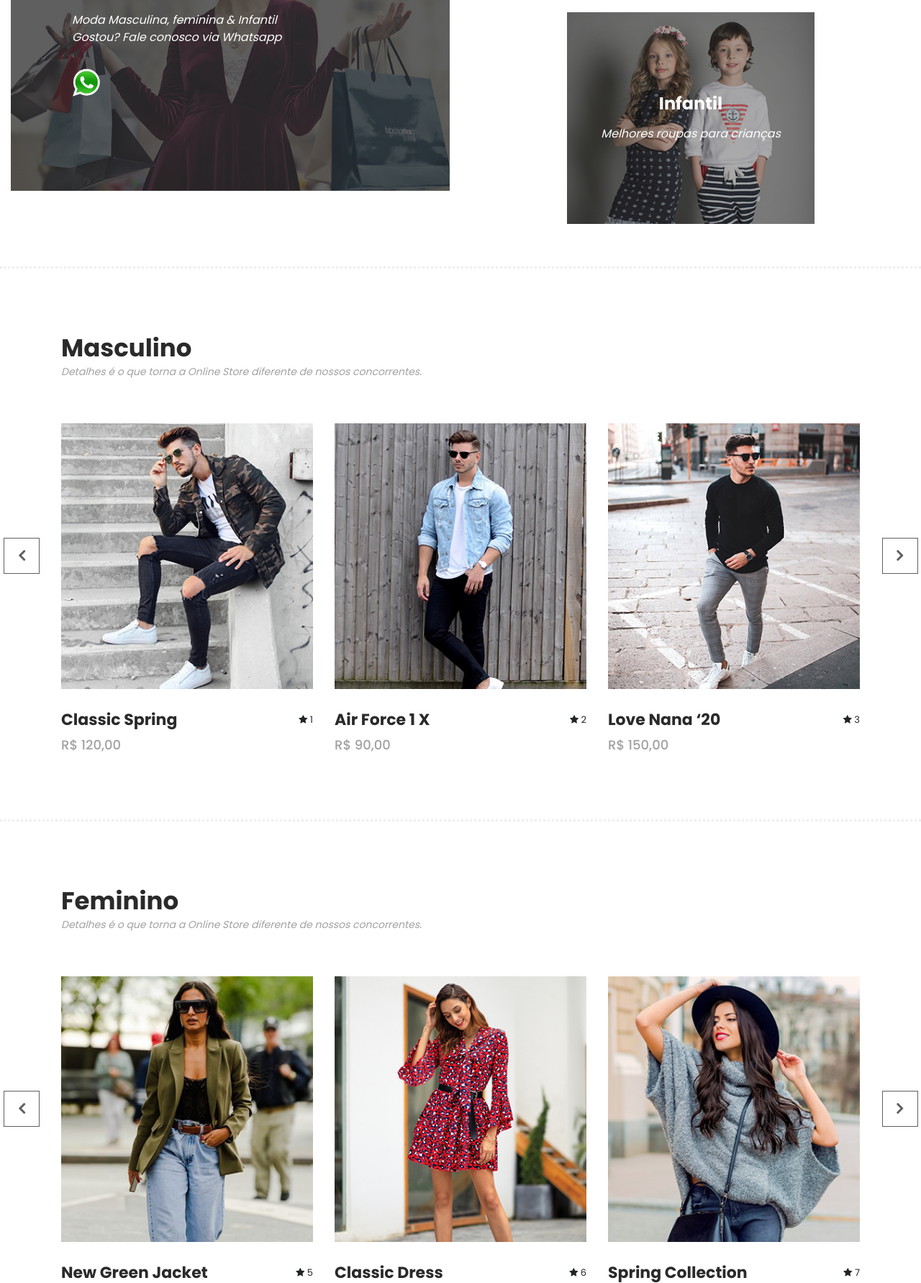
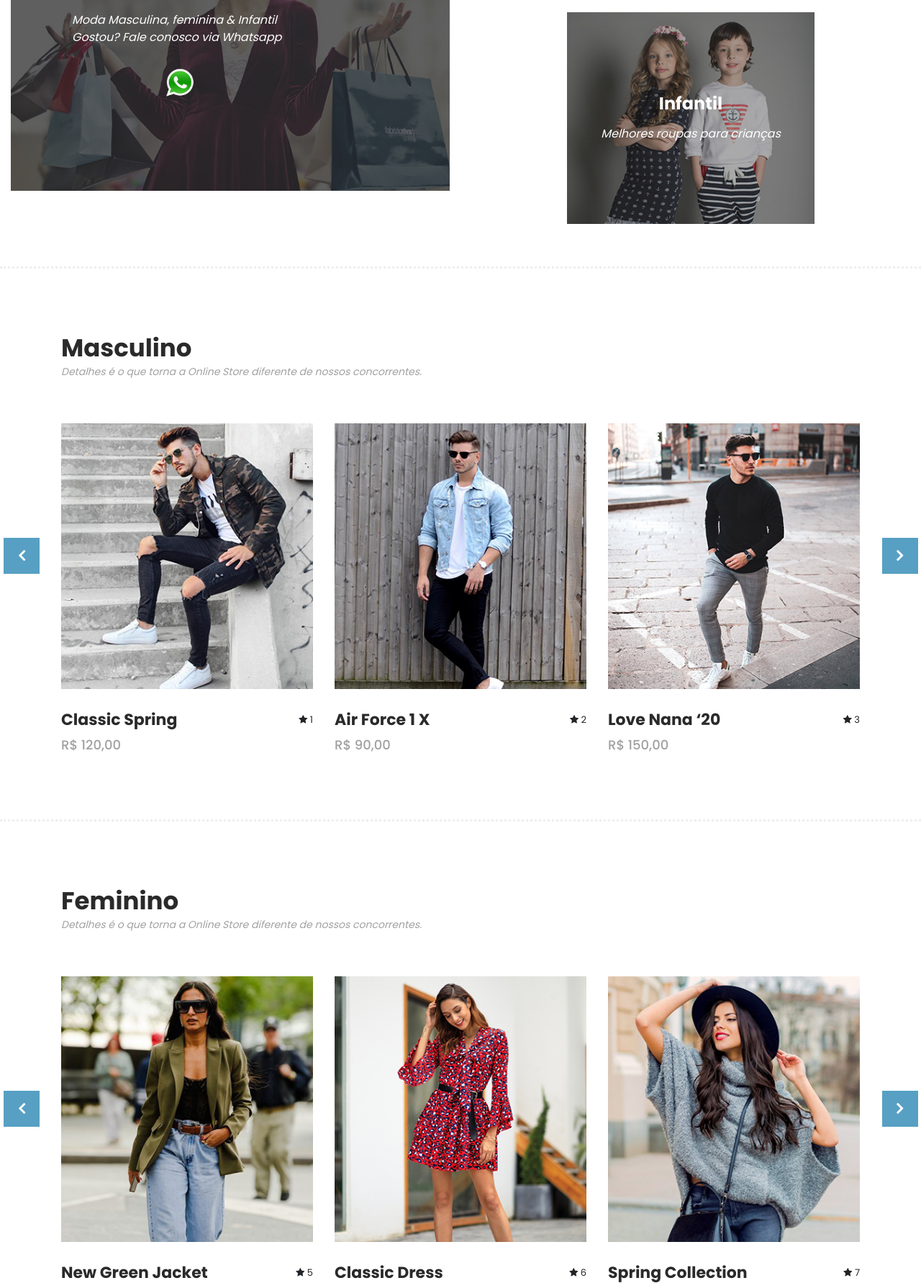
Before and after one commit to allecosta/shopping-online-store, a PHP site: page /index.php in a window 1280 px wide. Shown: the part 420-2202 px from the top of the page at 72% size. Run offline with PHP 8.4, Linux system fonts and the light colour scheme.

Commit message:
feat: release v0.6

```diff
--- a/assets/css/style.css
+++ b/assets/css/style.css
@@ -760,6 +760,13 @@ banner
   margin-bottom: 30px;
 }
 
+.main-banner .left-content .thumb .inner-content .whats {
+  display: block;
+  margin-left: auto;
+  margin-right: auto;
+  width: 20%;
+}
+
 .main-banner .right-content .right-first-image {
   margin-bottom: 28.5px;
 }
@@ -948,15 +955,15 @@ Men
 #men .owl-nav .owl-prev:before {
   display: inline-block;
   font-family: 'FontAwesome';
-  color: #2a2a2a;
+  color: #fff;
   font-size: 25px;
   font-weight: 700;
   content: '\f104';
   width: 50px;
   height: 50px;
-  background-color: transparent;
+  background-color: #2081AF;
   line-height: 48px;
-  border: 1px solid #2a2a2a;
+  border: 1px solid #2081AF;
 }
 
 #men .owl-nav .owl-prev {
@@ -986,15 +993,15 @@ Men
 #men .owl-nav .owl-next:before {
   display: inline-block;
   font-family: 'FontAwesome';
-  color: #2a2a2a;
+  color: #fff;
   font-size: 25px;
   font-weight: 700;
   content: '\f105';
   width: 50px;
   height: 50px;
-  background-color: transparent;
+  background-color: #2081AF;
   line-height: 48px;
-  border: 1px solid #2a2a2a;
+  border: 1px solid #2081AF;
 }
 
 
@@ -1111,15 +1118,15 @@ Women
 #women .owl-nav .owl-prev:before {
   display: inline-block;
   font-family: 'FontAwesome';
-  color: #2a2a2a;
+  color: #fff;
   font-size: 25px;
   font-weight: 700;
   content: '\f104';
   width: 50px;
   height: 50px;
-  background-color: transparent;
+  background-color: #2081AF;
   line-height: 48px;
-  border: 1px solid #2a2a2a;
+  border: 1px solid #2081AF;
 }
 
 #women .owl-nav .owl-prev {
@@ -1149,15 +1156,15 @@ Women
 #women .owl-nav .owl-next:before {
   display: inline-block;
   font-family: 'FontAwesome';
-  color: #2a2a2a;
+  color: #fff;
   font-size: 25px;
   font-weight: 700;
   content: '\f105';
   width: 50px;
   height: 50px;
-  background-color: transparent;
+  background-color: #2081AF;
   line-height: 48px;
-  border: 1px solid #2a2a2a;
+  border: 1px solid #2081AF;
 }
 
 
@@ -1273,15 +1280,15 @@ Kids
 #kids .owl-nav .owl-prev:before {
   display: inline-block;
   font-family: 'FontAwesome';
-  color: #2a2a2a;
+  color: #fff;
   font-size: 25px;
   font-weight: 700;
   content: '\f104';
   width: 50px;
   height: 50px;
-  background-color: transparent;
+  background-color: #2081AF;
   line-height: 48px;
-  border: 1px solid #2a2a2a;
+  border: 1px solid #2081AF;
 }
 
 #kids .owl-nav .owl-prev {
@@ -1311,15 +1318,15 @@ Kids
 #kids .owl-nav .owl-next:before {
   display: inline-block;
   font-family: 'FontAwesome';
-  color: #2a2a2a;
+  color: #fff;
   font-size: 25px;
   font-weight: 700;
   content: '\f105';
   width: 50px;
   height: 50px;
-  background-color: transparent;
+  background-color: #2081AF;
   line-height: 48px;
-  border: 1px solid #2a2a2a;
+  border: 1px solid #2081AF;
 }
 
 
--- a/inc/footer.php
+++ b/inc/footer.php
@@ -17,16 +17,16 @@
                 <div class="col-lg-3">
                     <h4>Categorias</h4>
                     <ul>
-                        <li><a href="#">Moda Feminina</a></li>
-                        <li><a href="#">Moda Masculina</a></li>
-                        <li><a href="#">Moda Infantil</a></li>
+                        <li><a href="./women.php">Moda Feminina</a></li>
+                        <li><a href="./men.php">Moda Masculina</a></li>
+                        <li><a href="./kids.php">Moda Infantil</a></li>
                     </ul>
                 </div>
                 <div class="col-lg-3">
                     <h4>Links Úteis</h4>
                     <ul>
-                        <li><a href="#top">Home</a></li>
-                        <li><a href="#">Empresa</a></li>
+                        <li><a href="./index.php">Home</a></li>
+                        <li><a href="./about.php">Empresa</a></li>
                     </ul>
                 </div>
                 <div class="col-lg-12">
--- a/index.php
+++ b/index.php
@@ -18,7 +18,7 @@ require_once "inc/header.php";
                                 Moda Masculina, feminina &amp; Infantil<br>
                                 Gostou? Fale conosco via Whatsapp
                             </span>
-                            <div class="">
+                            <div class="whats">
                                 <a href="#"><img src="assets/images/whatsapp.png" alt="whatsapp"></a>
                             </div>
                         </div>
@@ -39,9 +39,8 @@ require_once "inc/header.php";
                                     <div class="hover-content">
                                         <div class="inner">
                                             <h4>Feminino</h4>
-                                            <!-- <p>Sua loja online de moda feminina</p> -->
                                             <div class="main-border-button">
-                                                <a href="#">Veja mais</a>
+                                                <a href="women.php">Veja mais</a>
                                             </div>
                                         </div>
                                     </div>
@@ -59,9 +58,8 @@ require_once "inc/header.php";
                                     <div class="hover-content">
                                         <div class="inner">
                                             <h4>Masculino</h4>
-                                            <!-- <p>Sua loja online de moda masculina.</p> -->
                                             <div class="main-border-button">
-                                                <a href="#">Veja mais</a>
+                                                <a href="men.php">Veja mais</a>
                                             </div>
                                         </div>
                                     </div>
@@ -79,9 +77,8 @@ require_once "inc/header.php";
                                     <div class="hover-content">
                                         <div class="inner">
                                             <h4>Infantil</h4>
-                                            <!-- <p>Sua loja online de moda infanto juvenil.</p> -->
                                             <div class="main-border-button">
-                                                <a href="#">Veja mais</a>
+                                                <a href="kids.php">Veja mais</a>
                                             </div>
                                         </div>
                                     </div>
@@ -153,8 +150,7 @@ require_once "inc/header.php";
                             <div class="down-content">
                                 <h4>Love Nana ‘20</h4>
                                 <span>R$ 150,00</span>
-                                <ul class="stars">
-                                    <li><i class="fa fa-star"></i> 3</li></ul>
+                                <ul class="stars"><li><i class="fa fa-star"></i> 3</li></ul>
                             </div>
                         </div>
                         <div class="item">
```
Also changed, not shown: README.md (added), assets/images/readme.png (added), 1 other file.
